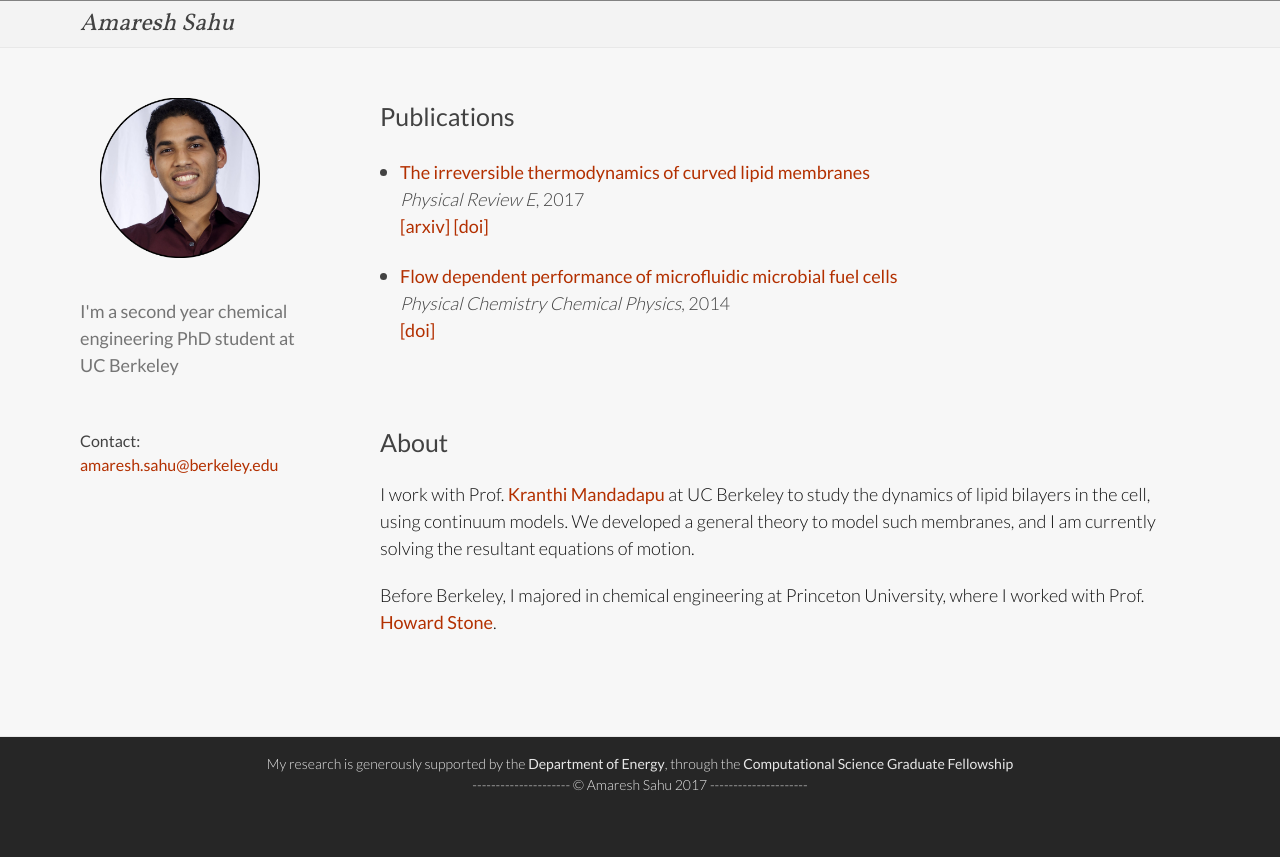
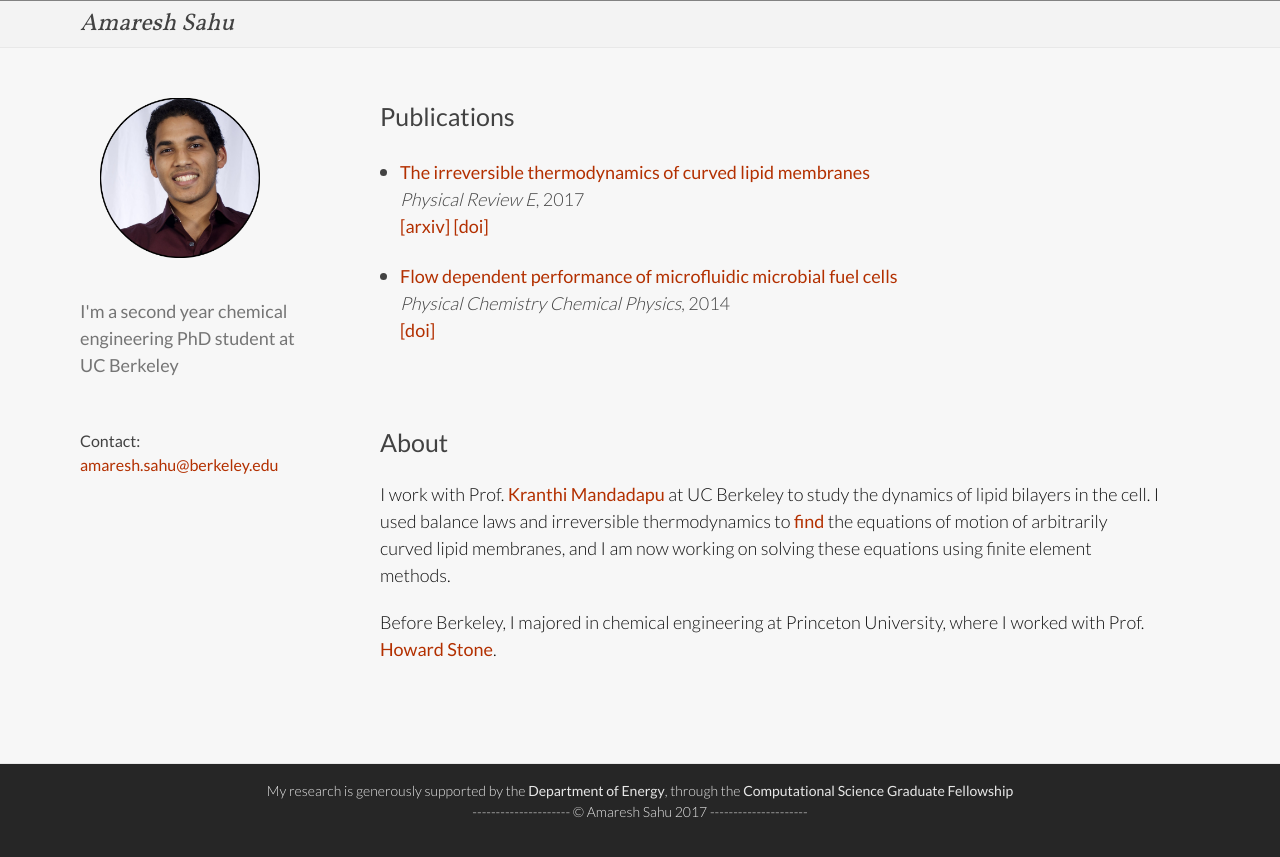
Before and after one commit to amaresh-sahu/amaresh-sahu.github.io, a Jekyll site: the page built from index.html, in a window 1280 px wide. Shown: the top 857 px of the page. Built offline with Jekyll 4.4.1, drawn with Linux system fonts in a browser that asks for light colours.

Commit message:
update about on home page

```diff
--- a/index.html
+++ b/index.html
@@ -54,9 +54,11 @@ layout: index
 				<p>
 				I work with Prof. <a href="http://www.cchem.berkeley.edu/kranthi/" target="_blank">
 					Kranthi Mandadapu</a>
-				at UC Berkeley to study the dynamics of lipid bilayers in the cell, using continuum models.
-				We developed a general theory to model such membranes, and I am currently solving the resultant
-				equations of motion.
+				at UC Berkeley to study the dynamics of lipid bilayers in the cell.
+				I used balance laws and irreversible thermodynamics to
+				<a href="/papers/sahu-mandadapu-pre-2017.pdf" target="_blank">find</a>
+				the equations of motion of arbitrarily curved lipid membranes, and I am now working
+				on solving these equations using finite element methods.
 				</p>
 				<p>
 				Before Berkeley, I majored in chemical engineering at Princeton University, where I worked
```
